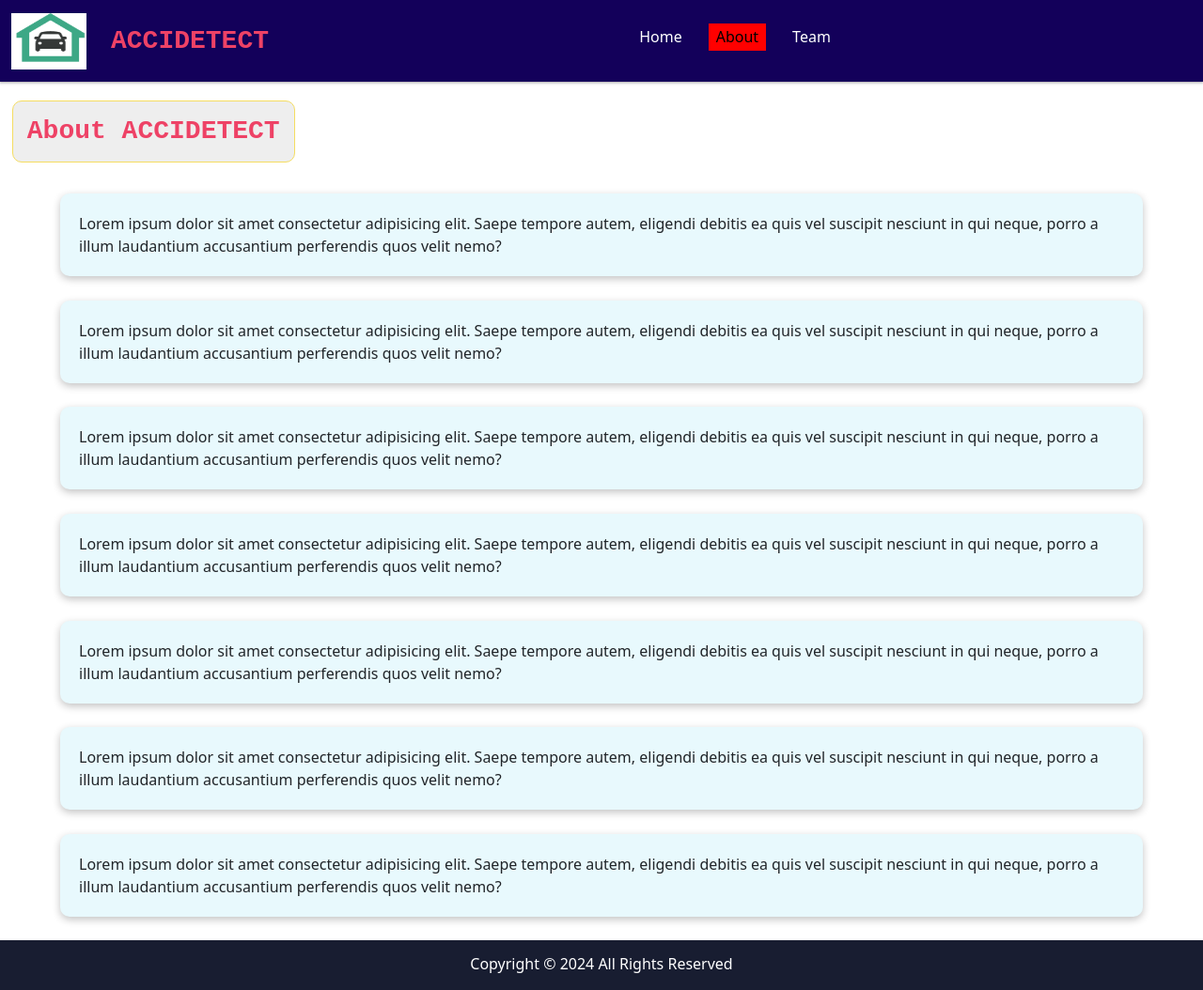
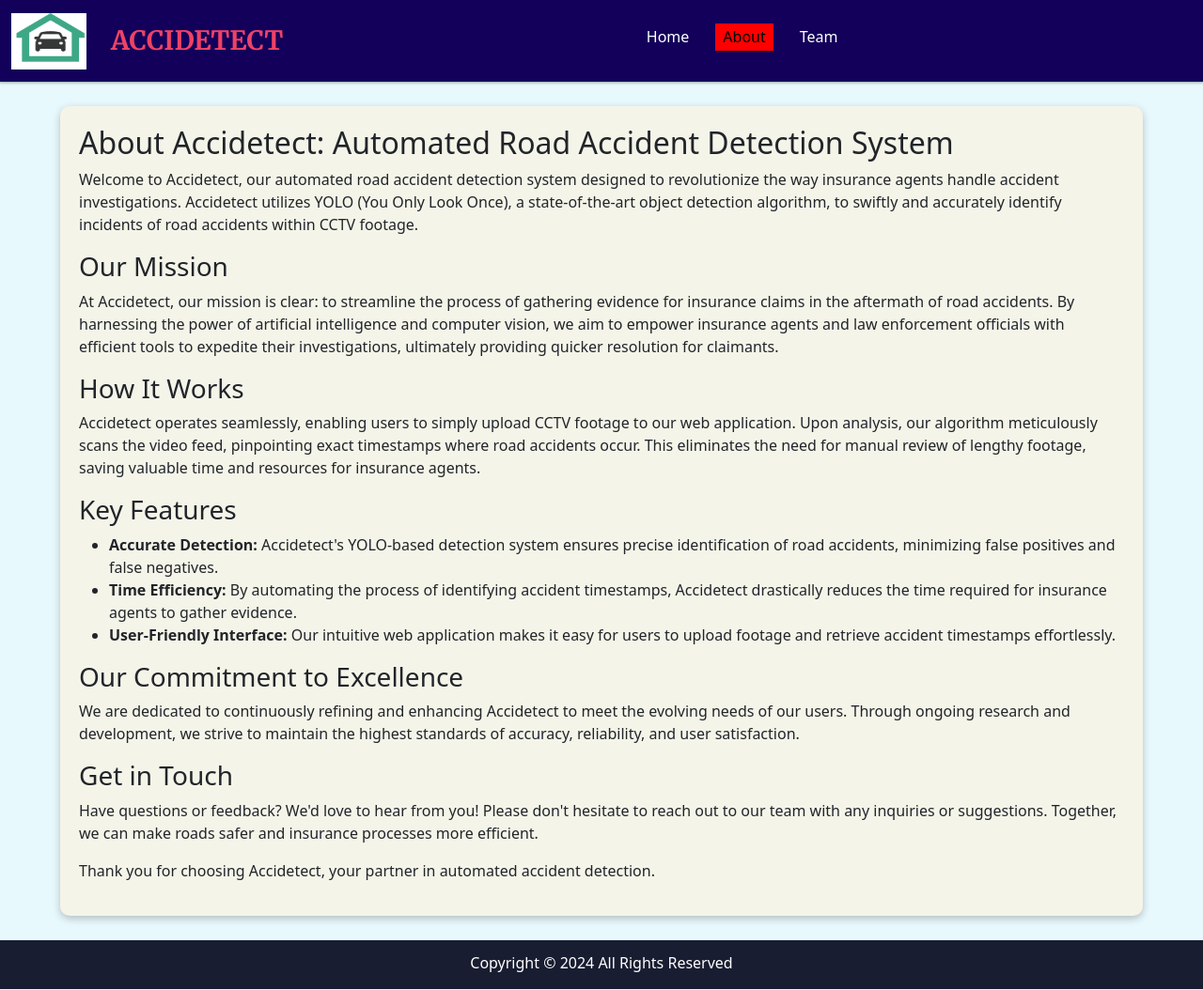
Before and after one commit to adityadesity/Accidetect, a Flask app: page /about in a window 1280 px wide. Shown: the whole page at 94% size. Run offline with Flask 3, Linux system fonts and the light colour scheme; parts of the project's set-up code (start-up, migrations or seed data) failed here and were passed over; some libraries are stand-ins or nearby versions.

Commit message:
UI changes

```diff
--- a/static/css/style.css
+++ b/static/css/style.css
@@ -1,7 +1,7 @@
 body{
   padding: 0;
   margin: 0;
-    /* background-color: #E8F9FD; */
+  background-color: #E8F9FD;
 }
 
 .navbar-main {
@@ -11,13 +11,16 @@ body{
 
 .name {
   margin: 10px;
-    font-family: 'Courier New', Courier, monospace;
+  font-family: "Merriweather", serif;
+font-weight: 300;
+font-style: normal;
   font-weight: bolder;
   color: #EE4266;
 }
 
 .container-service-main{
   margin: 6% 5% 8%;
+
 }
 
 .drop-area {
@@ -30,6 +33,7 @@ body{
   text-align: center;
   align-items: center;
   cursor: pointer;
+  background-color: rgb(244, 244, 233);;
 }
 
 .nav-item,.nav-link{
@@ -181,7 +185,7 @@ input{
 /* About Page CSS */
 
 .about-accidetect-heading{
-    background-color: #EEEEEE;
+  /* background-color: #EEEEEE;
   margin-top: 20px;
   display: inline-block;
   padding: 15px;
@@ -190,12 +194,12 @@ input{
   border-radius: 10px;
   font-family: 'Courier New', Courier, monospace;
   font-weight: bolder;
-    color: #EE4266;
+  color: #EE4266; */
 }
 
 .container-about{
   padding: 20px;
-    background-color: #E8F9FD;
+  background-color:rgb(244, 244, 233);
   box-shadow: rgba(0, 0, 0, 0.24) 0px 3px 8px;
   margin: 2% 5%;
   border-radius: 10px;
@@ -220,22 +224,18 @@ input{
   width: 200px;
   margin: 20px;
   border-radius: 100%;
-    box-shadow: rgb(85, 91, 255) 0px 0px 0px 3px, rgb(255, 85, 85) 0px 0px 0px 10px;
+  box-shadow: rgb(139, 143, 239) 0px 0px 0px 3px;
 }
 
 .team-member-name{
   text-align: center;
   font-family: 'Courier New', Courier, monospace;
   font-weight: bolder;
-    color: #00337C;
+  color: #000000;
 }
 
 
 .dashed {
-    --b: 5px;  /* border thickness */
-    --s: 30px; /* size of the dashes */
-    --c1: #215A6D;
-    --c2: #92C7A3;
 
   width: 250px;
   aspect-ratio: 1;
@@ -270,6 +270,7 @@ input{
 }
 .dashed:hover .team-image {
   transform: scale(0.9); /* Zoom out the image */
+  padding: 3px;
 }
 
 /* Result Page CSS */
--- a/templates/about.html
+++ b/templates/about.html
@@ -21,6 +21,10 @@
 
    <!-- CSS file -->
  <link rel="stylesheet" href="{{url_for('static',filename='css/style.css')}}">
+
+ <link rel="preconnect" href="https://fonts.googleapis.com">
+ <link rel="preconnect" href="https://fonts.gstatic.com" crossorigin>
+ <link href="https://fonts.googleapis.com/css2?family=Merriweather:ital,wght@0,300;0,400;0,700;0,900;1,300;1,400;1,700;1,900&family=Poppins:ital,wght@0,100;0,200;0,300;0,400;0,500;0,600;0,700;0,800;0,900;1,100;1,200;1,300;1,400;1,500;1,600;1,700;1,800;1,900&display=swap" rel="stylesheet">
 
    <!-- FontAwesome link -->
    <script
@@ -74,35 +78,32 @@
 
     <!-- Navbar End -->
 
-    <h3 class="about-accidetect-heading">About ACCIDETECT</h3>
+     <div class="container-about">
+      <h2>About Accidetect: Automated Road Accident Detection System</h2>
+      <p>Welcome to Accidetect, our automated road accident detection system designed to revolutionize the way insurance agents handle accident investigations. Accidetect utilizes YOLO (You Only Look Once), a state-of-the-art object detection algorithm, to swiftly and accurately identify incidents of road accidents within CCTV footage.</p>
 
-     <div class="container-about">
-      Lorem ipsum dolor sit amet consectetur adipisicing elit. Saepe tempore autem, eligendi debitis ea quis vel suscipit nesciunt in qui neque, porro a illum laudantium accusantium perferendis quos velit nemo?
-     </div>
+      <h3>Our Mission</h3>
+      <p>At Accidetect, our mission is clear: to streamline the process of gathering evidence for insurance claims in the aftermath of road accidents. By harnessing the power of artificial intelligence and computer vision, we aim to empower insurance agents and law enforcement officials with efficient tools to expedite their investigations, ultimately providing quicker resolution for claimants.</p>
 
-     <div class="container-about">
-      Lorem ipsum dolor sit amet consectetur adipisicing elit. Saepe tempore autem, eligendi debitis ea quis vel suscipit nesciunt in qui neque, porro a illum laudantium accusantium perferendis quos velit nemo?
-     </div>
+      <h3>How It Works</h3>
+      <p>Accidetect operates seamlessly, enabling users to simply upload CCTV footage to our web application. Upon analysis, our algorithm meticulously scans the video feed, pinpointing exact timestamps where road accidents occur. This eliminates the need for manual review of lengthy footage, saving valuable time and resources for insurance agents.</p>
 
-     <div class="container-about">
-      Lorem ipsum dolor sit amet consectetur adipisicing elit. Saepe tempore autem, eligendi debitis ea quis vel suscipit nesciunt in qui neque, porro a illum laudantium accusantium perferendis quos velit nemo?
-     </div>
+      <h3>Key Features</h3>
+      <ul>
+          <li><strong>Accurate Detection:</strong> Accidetect's YOLO-based detection system ensures precise identification of road accidents, minimizing false positives and false negatives.</li>
+          <li><strong>Time Efficiency:</strong> By automating the process of identifying accident timestamps, Accidetect drastically reduces the time required for insurance agents to gather evidence.</li>
+          <li><strong>User-Friendly Interface:</strong> Our intuitive web application makes it easy for users to upload footage and retrieve accident timestamps effortlessly.</li>
+      </ul>
 
-     <div class="container-about">
-      Lorem ipsum dolor sit amet consectetur adipisicing elit. Saepe tempore autem, eligendi debitis ea quis vel suscipit nesciunt in qui neque, porro a illum laudantium accusantium perferendis quos velit nemo?
-     </div>
+      <h3>Our Commitment to Excellence</h3>
+      <p>We are dedicated to continuously refining and enhancing Accidetect to meet the evolving needs of our users. Through ongoing research and development, we strive to maintain the highest standards of accuracy, reliability, and user satisfaction.</p>
 
-     <div class="container-about">
-      Lorem ipsum dolor sit amet consectetur adipisicing elit. Saepe tempore autem, eligendi debitis ea quis vel suscipit nesciunt in qui neque, porro a illum laudantium accusantium perferendis quos velit nemo?
-     </div>
+      <h3>Get in Touch</h3>
+      <p>Have questions or feedback? We'd love to hear from you! Please don't hesitate to reach out to our team with any inquiries or suggestions. Together, we can make roads safer and insurance processes more efficient.</p>
 
-     <div class="container-about">
-      Lorem ipsum dolor sit amet consectetur adipisicing elit. Saepe tempore autem, eligendi debitis ea quis vel suscipit nesciunt in qui neque, porro a illum laudantium accusantium perferendis quos velit nemo?
-     </div>
+      <p>Thank you for choosing Accidetect, your partner in automated accident detection.</p>
+  </div>
 
-     <div class="container-about">
-      Lorem ipsum dolor sit amet consectetur adipisicing elit. Saepe tempore autem, eligendi debitis ea quis vel suscipit nesciunt in qui neque, porro a illum laudantium accusantium perferendis quos velit nemo?
-     </div>
 
 
        <!-- Footer starts -->
```
Also changed, not shown: templates/index.html (+6 -2 lines), templates/team.html (+18 -7 lines), static/assets/abhishek.jpg (added), static/assets/aditya.jpg (added), static/assets/mam.JPG (added), static/assets/sarthak.jpg (added), static/assets/sukhada.jpg (added), 6 other files. Lines whose indentation alone changed are shown as unchanged.
